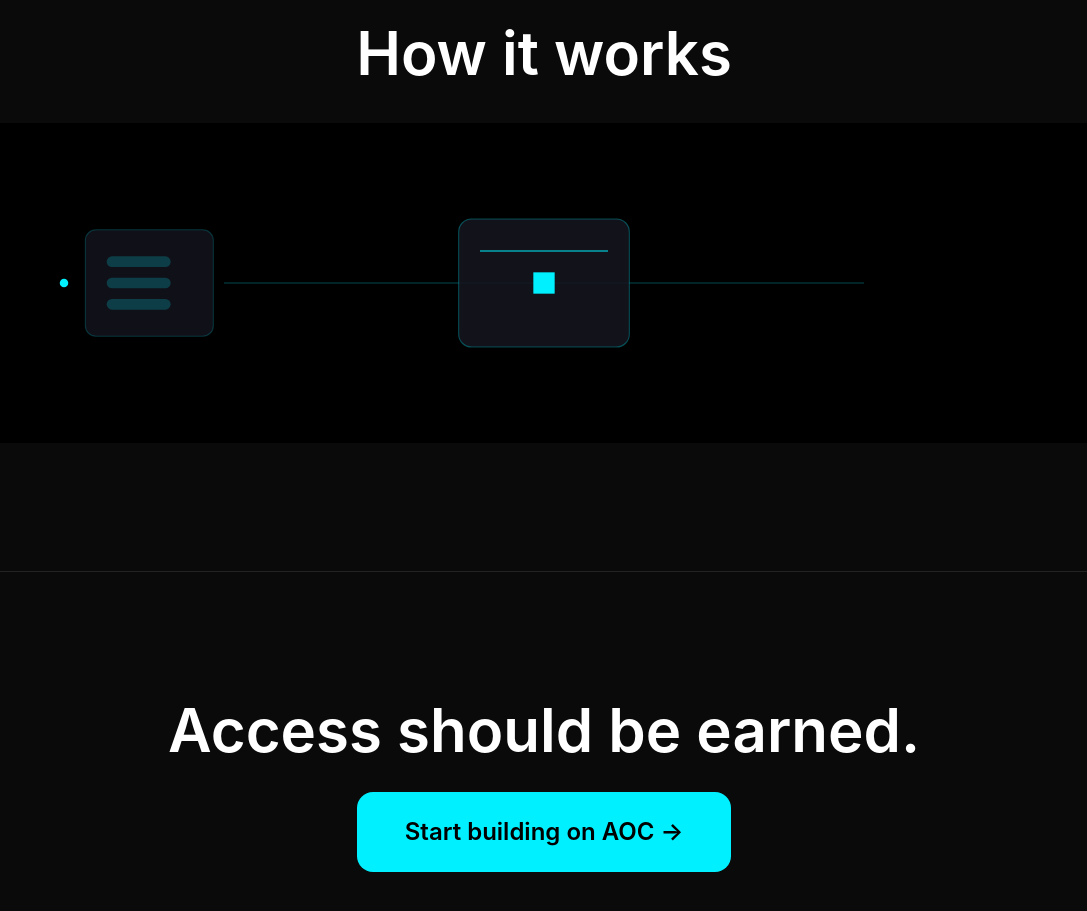
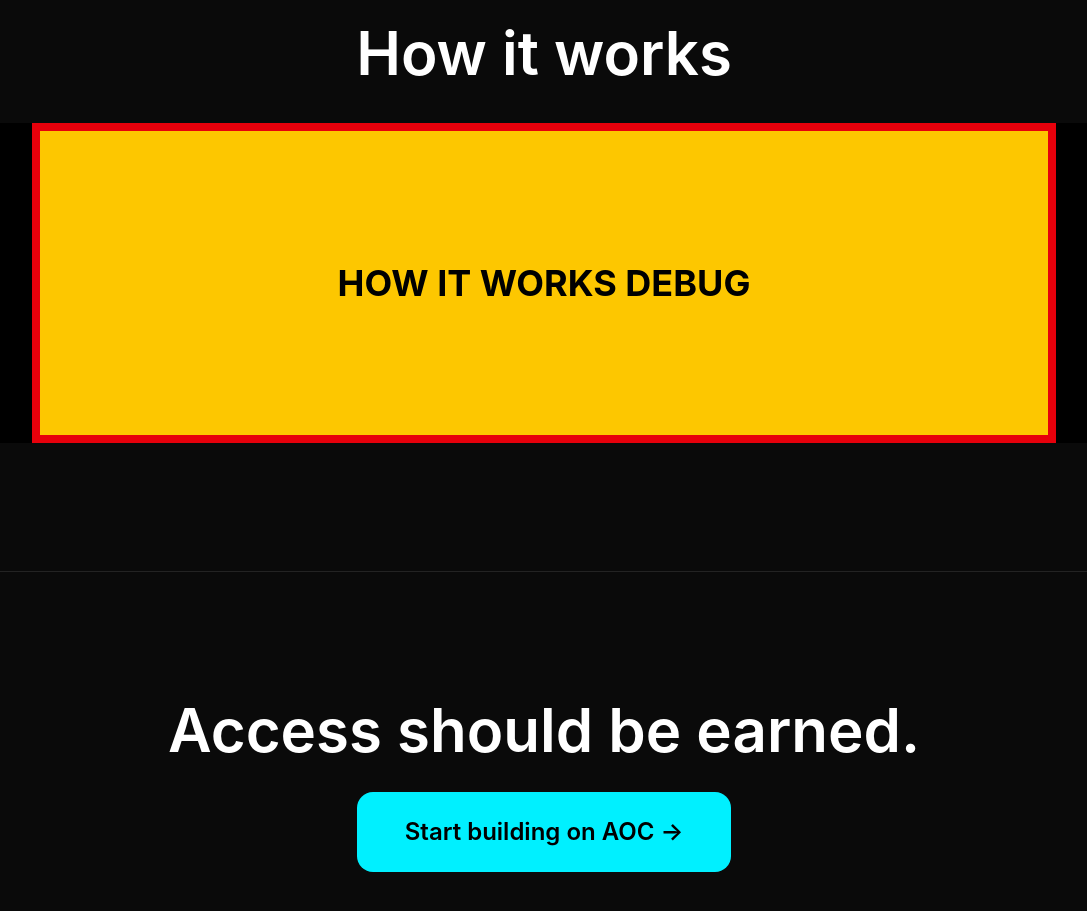
Before and after one commit to Architects-of-Change-Protocol/Architects_of_Change_Protocol, a React (Vite) app in the folder frontend/app/: page / in a window 1280 px wide. Shown: the part 3080-3991 px from the top of the page, without its empty margins (96-1183 px from the left). Built offline with nearby package versions, Linux system fonts and the light colour scheme.

Commit message:
Debug how-it-works render

```diff
--- a/frontend/app/src/landing/components/HowItWorksFlow.tsx
+++ b/frontend/app/src/landing/components/HowItWorksFlow.tsx
@@ -1,149 +1,7 @@
 export function HowItWorksFlow() {
   return (
-<svg
-viewBox="0 0 900 300"
-  width="100%"
-  height="100%"
-  preserveAspectRatio="xMidYMid meet"
-	>
-      <g transform="translate(80,150)">
-        <rect
-          x="-60"
-          y="-50"
-          width="120"
-          height="100"
-          rx="10"
-          fill="rgba(20,20,30,0.8)"
-          stroke="rgba(0,240,255,0.2)"
-        />
-
-        {[0, 1, 2].map((i) => (
-          <rect
-            key={i}
-            x="-40"
-            y={-25 + i * 20}
-            width="60"
-            height="10"
-            rx="5"
-            fill="#00f0ff"
-            opacity="0.2"
-          >
-            <animate
-              attributeName="opacity"
-              values="0.2;1;0.2"
-              dur="2s"
-              begin={`${i * 0.6}s`}
-              repeatCount="indefinite"
-            />
-          </rect>
-        ))}
-      </g>
-
-      <line
-        x1="150"
-        y1="150"
-        x2="750"
-        y2="150"
-        stroke="#00f0ff"
-        strokeWidth="1"
-        opacity="0.3"
-      />
-
-      <circle r="4" cy="150" fill="#00f0ff">
-        <animate
-          attributeName="cx"
-          values="150;750"
-          dur="3s"
-          repeatCount="indefinite"
-        />
-      </circle>
-
-      <g transform="translate(450,150)">
-        <rect
-          x="-80"
-          y="-60"
-          width="160"
-          height="120"
-          rx="12"
-          fill="rgba(20,20,30,0.9)"
-          stroke="rgba(0,240,255,0.3)"
-        />
-
-        <rect width="20" height="20" x="-10" y="-10" fill="#00f0ff">
-          <animateTransform
-            attributeName="transform"
-            type="rotate"
-            from="0 0 0"
-            to="360 0 0"
-            dur="4s"
-            repeatCount="indefinite"
-          />
-        </rect>
-
-        <line
-          x1="-60"
-          x2="60"
-          y1="-30"
-          y2="-30"
-          stroke="#00f0ff"
-          strokeWidth="1"
-        >
-          <animate
-            attributeName="y1"
-            values="-30;30;-30"
-            dur="2s"
-            repeatCount="indefinite"
-          />
-          <animate
-            attributeName="y2"
-            values="-30;30;-30"
-            dur="2s"
-            repeatCount="indefinite"
-          />
-        </line>
-      </g>
-
-      <g transform="translate(750,150)">
-        {[0, 1, 2, 3].map((i) => (
-          <g key={i}>
-            <rect
-              x="-40"
-              y={-40 + i * 20}
-              width="80"
-              height="12"
-              rx="4"
-              fill="rgba(0,240,255,0.1)"
-              stroke="#00f0ff"
-              opacity="0"
-            >
-              <animate
-                attributeName="opacity"
-                values="0;1;1;0"
-                dur="2.5s"
-                begin={`${i * 0.5}s`}
-                repeatCount="indefinite"
-              />
-            </rect>
-
-            <text
-              x="-30"
-              y={-32 + i * 20}
-              fill="#00f0ff"
-              fontSize="10"
-              opacity="0"
-            >
-              ✓
-              <animate
-                attributeName="opacity"
-                values="0;1;1;0"
-                dur="2.5s"
-                begin={`${i * 0.5}s`}
-                repeatCount="indefinite"
-              />
-            </text>
-          </g>
-        ))}
-      </g>
-    </svg>
+    <div className="w-full h-full min-h-[320px] bg-yellow-400 text-black flex items-center justify-center text-4xl font-bold border-8 border-red-600">
+      HOW IT WORKS DEBUG
+    </div>
   );
 }
```
